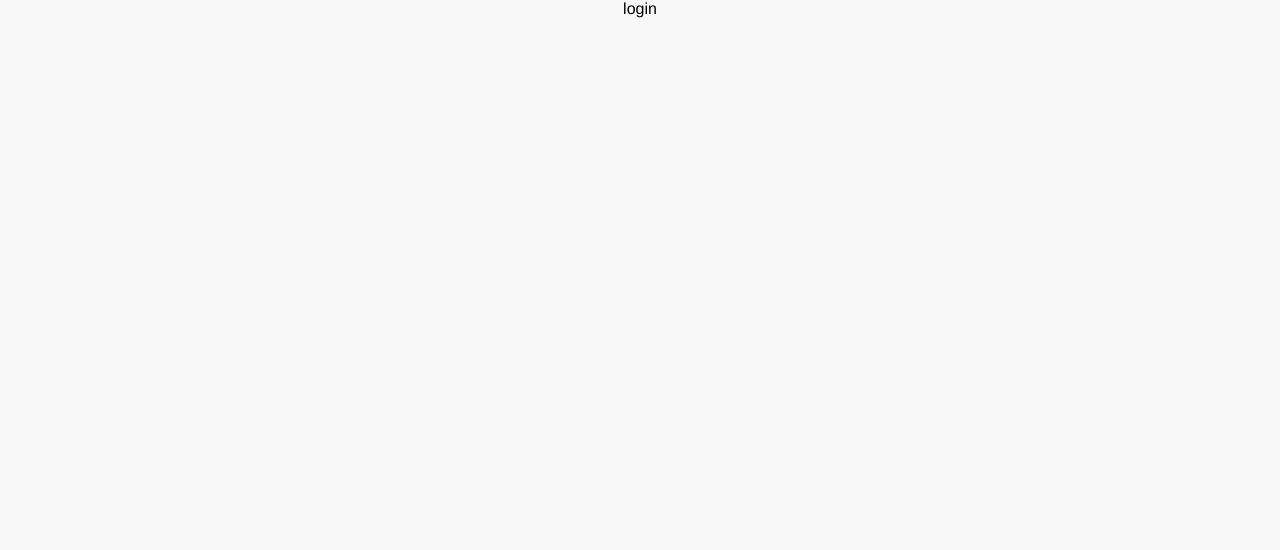
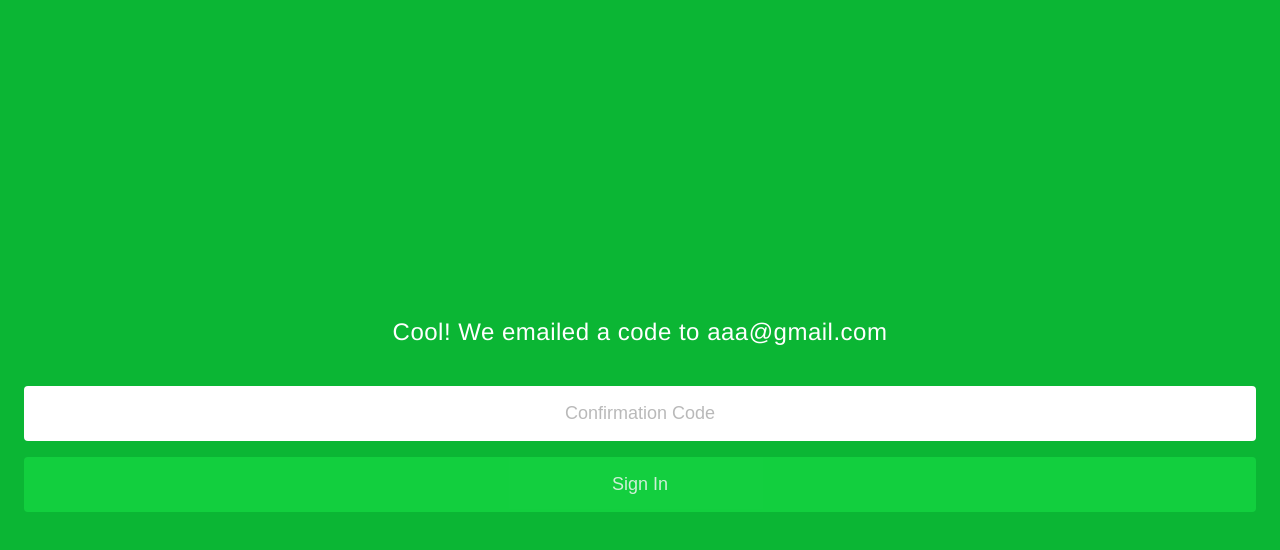
Before and after one commit to nucat176/jobCent, a React (Create React App) app in the folder jobCentWeb/Frontend/: page /login in a window 1280 px wide. Shown: the top 550 px of the page. Built offline with nearby package versions, Linux system fonts and the light colour scheme.

Commit message:
frontend auth templates done

```diff
--- a/jobCentWeb/Frontend/src/components/session/session_form.jsx
+++ b/jobCentWeb/Frontend/src/components/session/session_form.jsx
@@ -6,7 +6,7 @@ class SessionForm extends React.Component {
     super(props);
 
     this.state = {
-      email: "",
+      email: "aaa@gmail.com",
       code: ""
     };
   }
@@ -65,35 +65,27 @@ class SessionForm extends React.Component {
                       spellCheck="false"
                       autoCapitalize="none"
                       className="text-field"
-                      placeholder="Email"
+                      placeholder="Email address"
                     />
                   </div>
 
-                  <div className="alias-submit fade-in immediate ">
-                    <div
-                      id="ember458"
-                      className="cta submit-button-component submit-button-with-spinner ember-view"
-                    >
+                  <div className="alias-submit">
+                    <div className="submit-button-component ">
                       <button
                         type="submit"
                         aria-label="Request Sign In Code"
-                        className="button theme-button theme-button"
-                        data-ember-action=""
-                        data-ember-action-459="459"
+                        className="theme-button"
                       >
                         Request Sign In Code
                       </button>
-                      <div
-                        id="ember464"
-                        className="spinner-container ember-view"
-                      />
+                      <div className="spinner-container " />
                     </div>
                   </div>
                 </form>
               </div>
             </section>
 
-            <div id="ember467" className="modal-manager ember-view">
+            <div className="modal-manager ">
               <div className="modal-overlay " />
             </div>
           </div>
@@ -101,9 +93,54 @@ class SessionForm extends React.Component {
       );
     } else {
       return (
-        <div>
-          login
-          <div />
+        <div className="signup-form">
+          <div className="signup-component">
+            <div />
+            <section className="flex-container">
+              <div className="login-container">
+                <h1 className="step-title">
+                  Cool! We emailed a code to {this.state.email}
+                </h1>
+
+                <form
+                  autoComplete="off"
+                  spellCheck="true"
+                  noValidate="true"
+                  className="login-form"
+                >
+                  <div className="field">
+                    <input
+                      type="text"
+                      aria-label="confirmation code"
+                      name="alias"
+                      autoComplete="off"
+                      spellCheck="false"
+                      autoCapitalize="none"
+                      className="text-field"
+                      placeholder="Confirmation Code"
+                    />
+                  </div>
+
+                  <div className="alias-submit">
+                    <div className="submit-button-component ">
+                      <button
+                        type="submit"
+                        aria-label="Request Sign In Code"
+                        className="theme-button"
+                      >
+                        Sign In
+                      </button>
+                      <div className="spinner-container " />
+                    </div>
+                  </div>
+                </form>
+              </div>
+            </section>
+
+            <div className="modal-manager ">
+              <div className="modal-overlay " />
+            </div>
+          </div>
         </div>
       );
     }
--- a/jobCentWeb/Frontend/src/scss/components/session.css
+++ b/jobCentWeb/Frontend/src/scss/components/session.css
@@ -55,6 +55,7 @@
 }
 
 .step-title {
+  letter-spacing: 0.5px;
   color: white;
   margin: 0.67em 0;
   margin-top: 0;
@@ -62,7 +63,7 @@
   width: 100%;
   margin-bottom: 32px;
   font-size: 24px;
-  font-weight: 500;
+  font-weight: 400;
   text-align: center;
   min-height: 2.4em;
   display: -webkit-flex;
@@ -94,6 +95,11 @@
 }
 
 .text-field {
+  border: 0;
+  -webkit-appearance: none;
+  padding: 0 18px;
+  width: 100%;
+  line-height: 1;
   border-radius: 4px;
   outline: 0;
   text-align: center;
@@ -102,3 +108,25 @@
   font-size: 18px;
   width: 100%;
 }
+
+.text-field::placeholder {
+  font-weight: 100px;
+  opacity: 0.5;
+}
+
+.theme-button {
+  height: 55px;
+  font-size: 18px;
+  width: 100%;
+  background-color: #15d642;
+  display: block;
+  width: 100%;
+  padding: 0px 20px;
+  outline: 0;
+  border: none;
+  border-radius: 4px;
+  color: #fff;
+  opacity: 0.8;
+  font-weight: 400;
+  -webkit-tap-highlight-color: transparent;
+}
--- a/jobCentWeb/Frontend/src/scss/index.css
+++ b/jobCentWeb/Frontend/src/scss/index.css
@@ -7,4 +7,5 @@ body {
 
 * {
   box-sizing: border-box;
+  /* letter-spacing: 1px; */
 }
```
